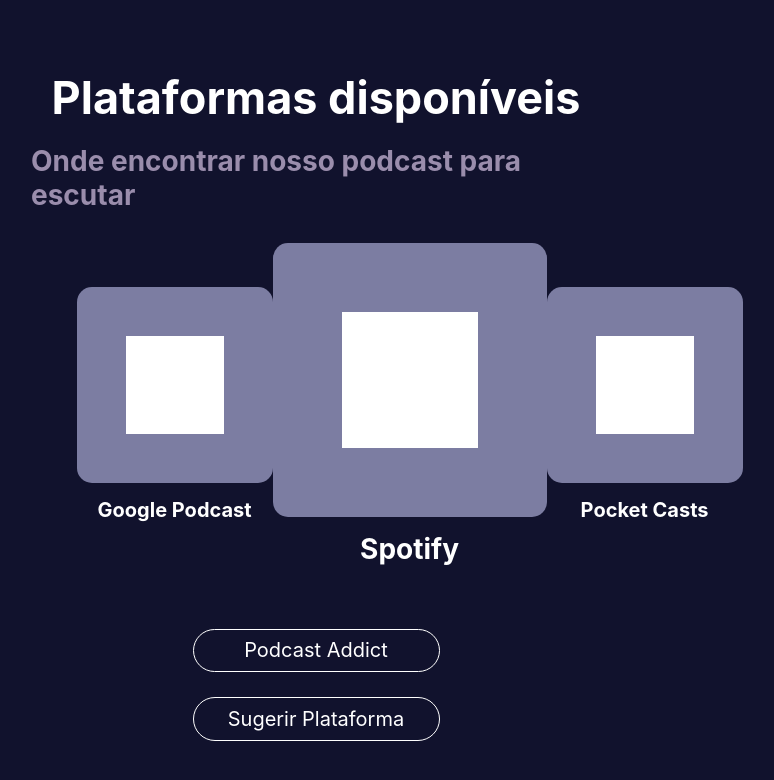
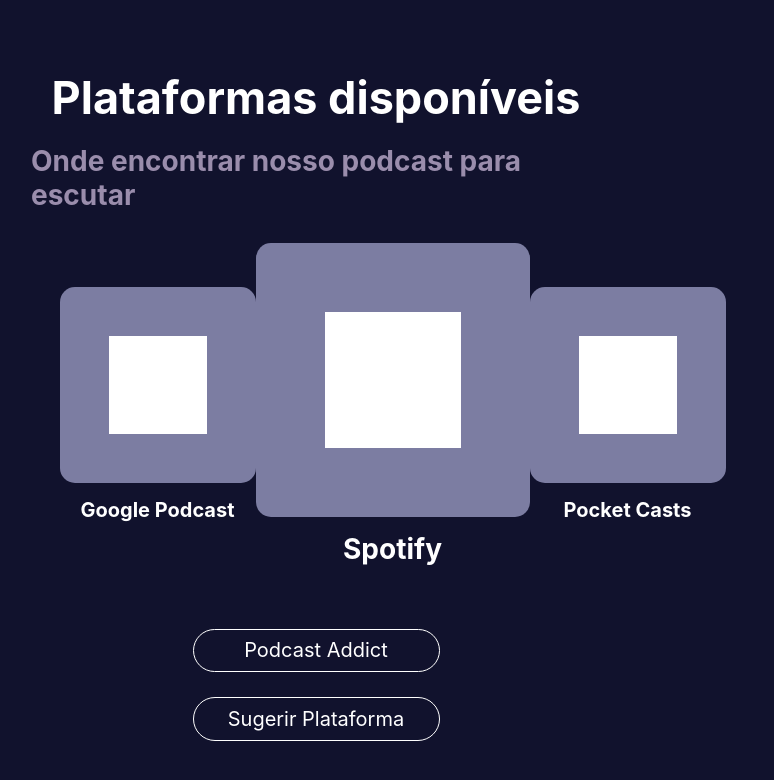
Before and after one commit to lucas-wyllame/hyper-beam, a Next.js app: page / in a window 1280 px wide. Shown: the top 780 px of the page, without its empty margins (324-1098 px from the left). Built offline with nearby package versions, Linux system fonts and the light colour scheme.

Commit message:
feature(home): Give links on AvailablePlats in PlatsCards

```diff
--- a/components/AvailablePlats/index.js
+++ b/components/AvailablePlats/index.js
@@ -18,7 +18,7 @@
 `;
 
 const Plats = styled.div`
-  width: 42%;
+  width: 45%;
   height: 50%;
   display: flex;
   justify-content: space-between;
@@ -26,14 +26,14 @@
   margin-bottom: 50px;
   @media (max-width: 480px) {
     width: 100%;
-    height: 67%;
+    height: 65%;
     flex-direction: column;
     margin-bottom: 56px;
     margin-top: 45px;
   }
 `;
 
-const PlatsCards = styled.div`
+const PlatsCards = styled.a`
   width: ${(props) => props.width};
   height: ${(props) => props.height};
   background: #7c7da2;
@@ -71,7 +71,7 @@
   }
 `;
 
-const PlatsTitle = styled.label`
+const PlatsTitle = styled.a`
   width: auto;
   font-size: ${(props) => props.fontSize};
   color: #ffffff;
@@ -95,11 +95,15 @@
   justify-content: center;
   align-items: center;
   @media (max-width: 480px) {
-
   }
 `;
 
 export default function AvailablePlats() {
+  // const PlatsLinks = [
+  //   { name: "Google Podcast", url: "https://www.google.com" },
+  //   { name: "Spotify", url: "https://www.google.com" },
+  //   { name: "Pocket Casts", url: "https://www.google.com" },
+  // ];
   return (
     <Content>
       <Title>Plataformas disponíveis</Title>
@@ -114,12 +118,19 @@
             heightHover={"196px"}
             widthHoverDiv={"98px"}
             heightHoverDiv={"98px"}
-            // widthQueri={""}
-            // heightQueri={""}
+            href="https://podcasts.google.com/feed/aHR0cHM6Ly9hbmNob3IuZm0vcy82ZmM3MWFjYy9wb2RjYXN0L3Jzcw?sa=X&ved=0CAIQ9sEGahcKEwjY-_yB8bD5AhUAAAAAHQAAAAAQRQ"
+            target="_blank"
+            rel="noreferrer"
           >
             <PlatsIcons widthIcon={"98px"} heightIcon={"98px"}></PlatsIcons>
           </PlatsCards>
-          <PlatsTitle fontSize={"20px"} margin={"15px 0 0 0"}>
+          <PlatsTitle
+            href="https://podcasts.google.com/feed/aHR0cHM6Ly9hbmNob3IuZm0vcy82ZmM3MWFjYy9wb2RjYXN0L3Jzcw?sa=X&ved=0CAIQ9sEGahcKEwjY-_yB8bD5AhUAAAAAHQAAAAAQRQ"
+            target="_blank"
+            rel="noreferrer"
+            fontSize={"20px"}
+            margin={"15px 0 0 0"}
+          >
             Google Podcast
           </PlatsTitle>
         </PlatsGroup>
@@ -133,10 +144,21 @@
             heightHover={"288px"}
             widthHoverDiv={"146px"}
             heightHoverDiv={"146px"}
+            href="https://open.spotify.com/show/5a9RaVxeNAn1zZezcY74b7?si=e2da5b48867145f2&nd=1"
+            target="_blank"
+            rel="noreferrer"
           >
             <PlatsIcons widthIcon={"136px"} heightIcon={"136px"}></PlatsIcons>
           </PlatsCards>
-            <PlatsTitle fontSize={"28px"} margin={"15px 0 0 0"}>Spotify</PlatsTitle>
+          <PlatsTitle
+            fontSize={"28px"}
+            margin={"15px 0 0 0"}
+            href="https://open.spotify.com/show/5a9RaVxeNAn1zZezcY74b7?si=e2da5b48867145f2&nd=1"
+            target="_blank"
+            rel="noreferrer"
+          >
+            Spotify
+          </PlatsTitle>
         </PlatsGroup>
         <PlatsGroup>
           <PlatsCards
@@ -147,16 +169,23 @@
             heightHover={"196px"}
             widthHoverDiv={"98px"}
             heightHoverDiv={"98px"}
+            href="https://anchor.fm/hyper-beam"
+            target="_blank"
+            rel="noreferrer"
           >
             <PlatsIcons widthIcon={"98px"} heightIcon={"98px"}></PlatsIcons>
           </PlatsCards>
-          <PlatsTitle fontSize={"20px"} margin={"15px 0 0 0"}>
+          <PlatsTitle
+            href="https://anchor.fm/hyper-beam"
+            target="_blank"
+            rel="noreferrer"
+            fontSize={"20px"}
+            margin={"15px 0 0 0"}
+          >
             Pocket Casts
           </PlatsTitle>
         </PlatsGroup>
       </Plats>
-      {/* <PlatsTitleGroup>
-      </PlatsTitleGroup> */}
       <PlatsButton
         href="https://podcastaddict.com/podcast/3670417"
         target="_blank"
```
